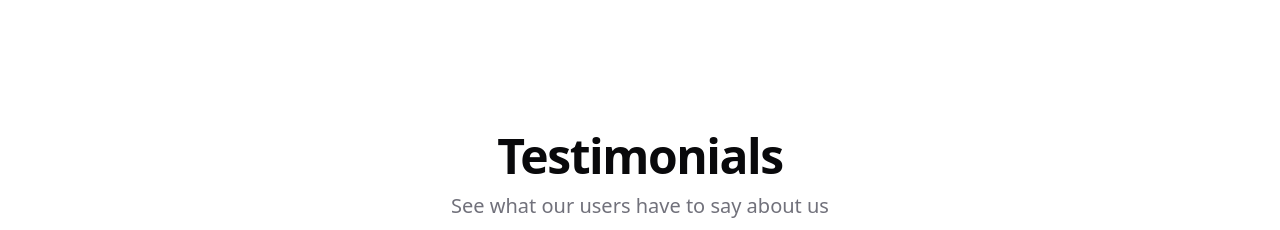
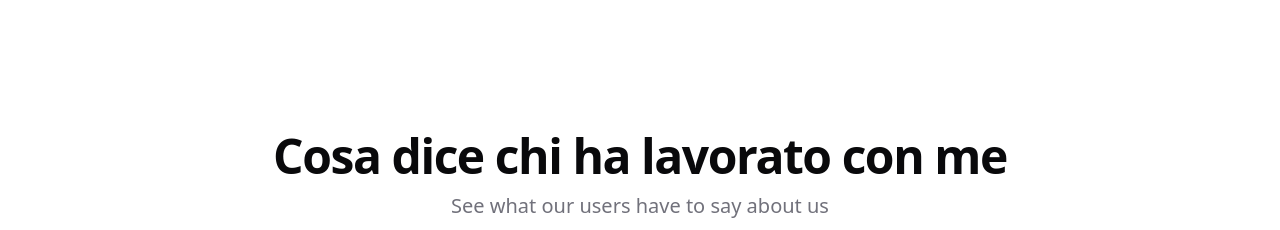
Before and after one commit to ionutbirlad/project-ktc, a Next.js app: page /about in a window 1280 px wide. Shown: the part 2240-2470 px from the top of the page. Built offline with nearby package versions, Linux system fonts and the light colour scheme.

Commit message:
feat: minor changes

```diff
--- a/src/components/about/Testimonials.tsx
+++ b/src/components/about/Testimonials.tsx
@@ -106,7 +106,9 @@ const Testimonials = ({ extraStyle, fullWidth }: TestimonialsProps) => {
   return (
     <SectionContainer id="experience" fullWidth={fullWidth} extraStyle={extraStyle}>
       <div className="w-full">
-        <h2 className="text-5xl font-semibold text-center tracking-[-0.03em]">Testimonials</h2>
+        <h2 className="text-5xl font-semibold text-center tracking-[-0.03em]">
+          Cosa dice chi ha lavorato con me
+        </h2>
         <p className="mt-3 text-center text-muted-foreground text-xl">
           See what our users have to say about us
         </p>
```
